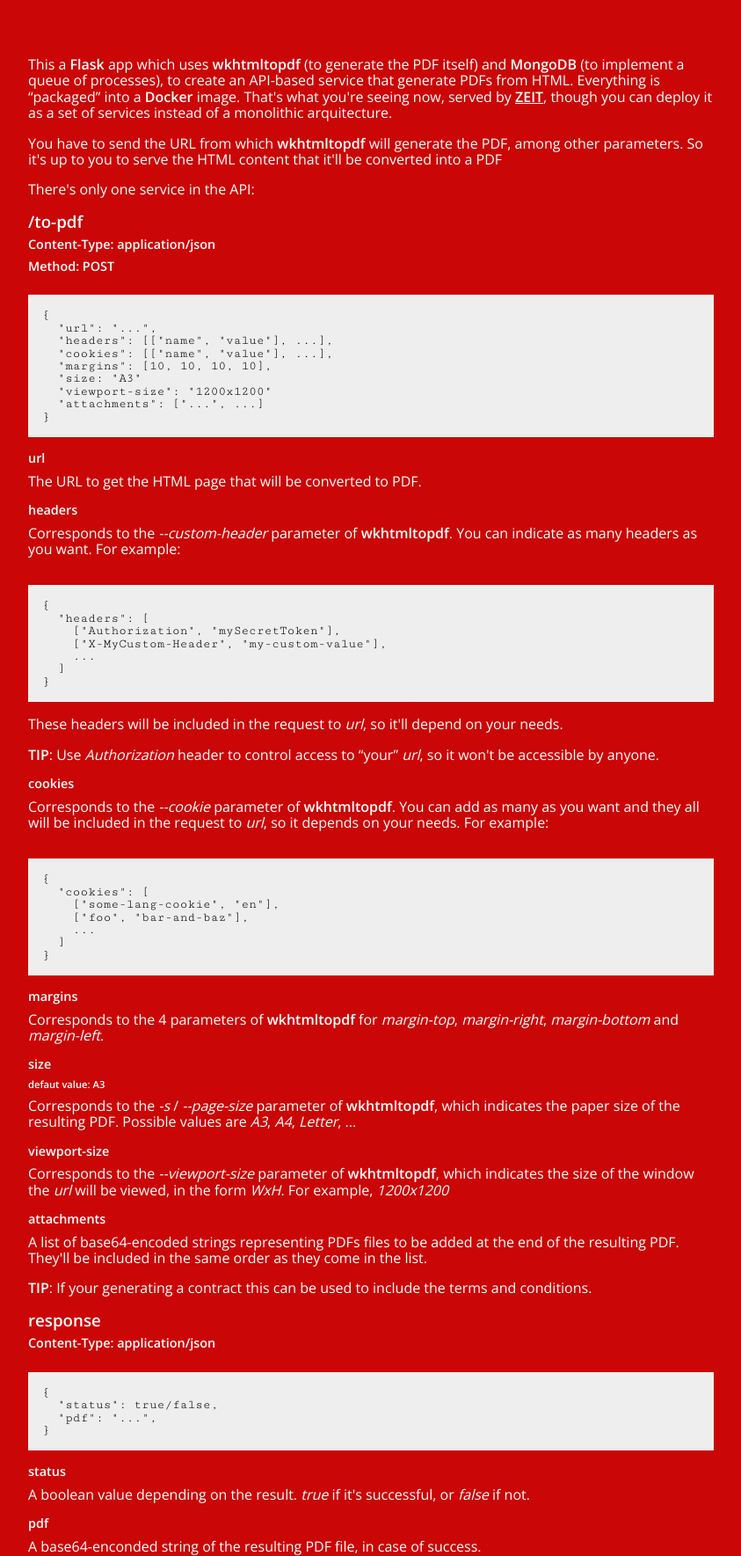
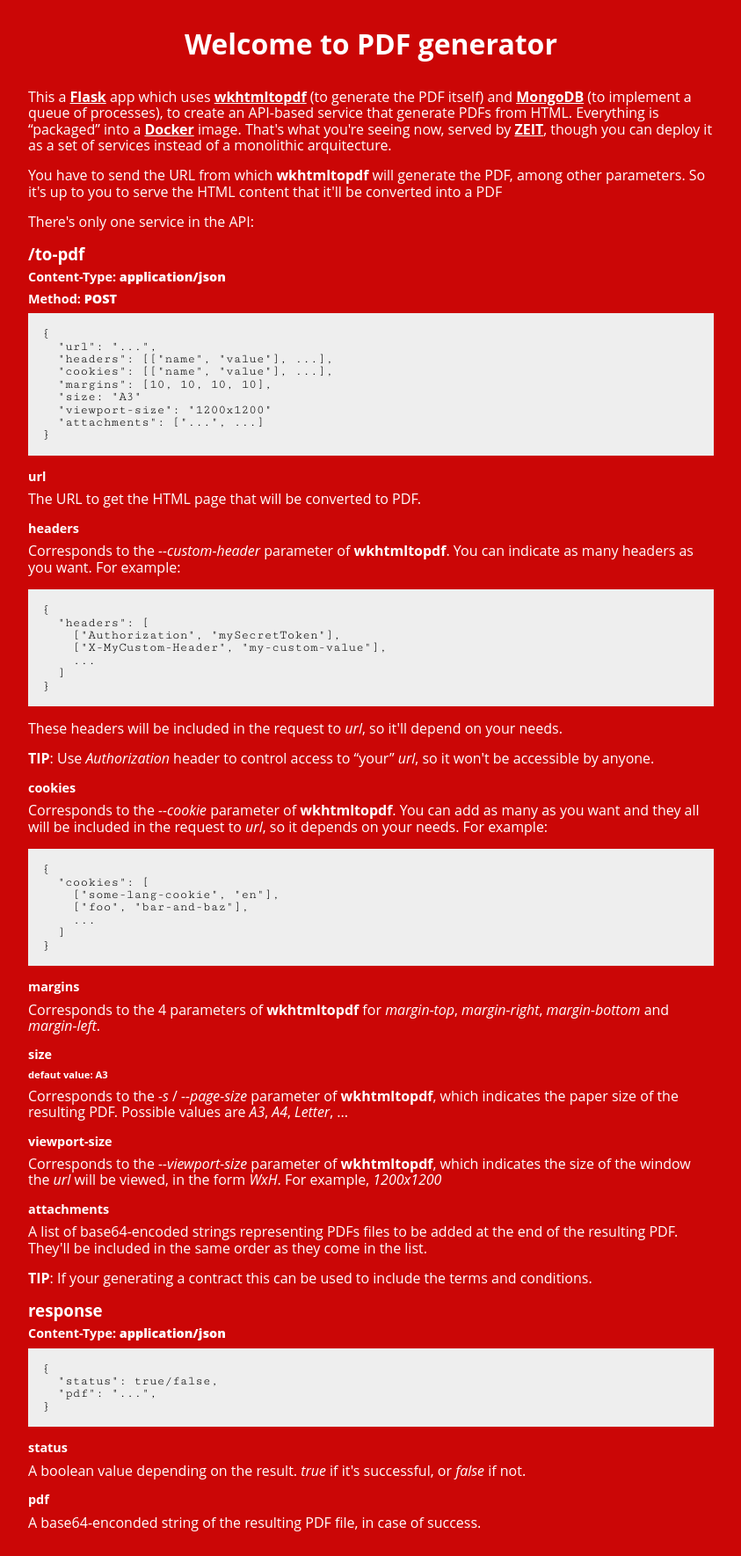
Before and after one commit to leon-domingo/pdf-generator, a Python web app: template pdf_generator/templates/index.html in a window 1280 px wide. Shown: the whole page at 88% size, without its empty margins (218-1061 px from the left). After the commit the page ends 1741 px from the top, so only its background shows below. Run offline with Jinja, Linux system fonts and the light colour scheme; the template is opened without the code that fills it, so the values that code supplies are empty.

Commit message:
Limpieza

```diff
--- a/pdf_generator/routes/__init__.py
+++ b/pdf_generator/routes/__init__.py
@@ -20,7 +20,7 @@ class PdfGeneratorRoute(FlaskView):
 
     @route('/', methods=['GET'])
     def index(self):
-        return render_template('index.html', **{'message_title': 'Welcome to PDF generator'})
+        return render_template('index.html')  # , **{'message_title': 'Welcome to PDF generator'})
 
     # /to-pdf
     @route('/to-pdf', methods=['POST'])
--- a/pdf_generator/static/css/style.css
+++ b/pdf_generator/static/css/style.css
@@ -74,5 +74,5 @@ main .pre {
   background-color: #eee;
   color: #000;
   padding: 1rem;
-  margin: 1rem 0;
+  margin: 0 0 1rem;
 }
--- a/pdf_generator/templates/index.html
+++ b/pdf_generator/templates/index.html
@@ -8,19 +8,16 @@
     <link rel="icon" type="image/png" href="/images/favicon.png" />
     <link rel="stylesheet" href="https://cdnjs.cloudflare.com/ajax/libs/normalize/7.0.0/normalize.min.css" />
     <link href='//fonts.googleapis.com/css?family=Roboto:200,300,400,500,600' rel="stylesheet" type="text/css" />
-    <link href='//fonts.googleapis.com/css?family=Open+Sans:200,300,400,500,600' rel="stylesheet" type="text/css" />
-    <link href='//fonts.googleapis.com/css?family=Raleway:200,300,400,500,600,700,800,900' rel="stylesheet" type="text/css" />
+    <!-- <link href='//fonts.googleapis.com/css?family=Open+Sans:200,300,400,500,600' rel="stylesheet" type="text/css" /> -->
+    <!-- <link href='//fonts.googleapis.com/css?family=Raleway:200,300,400,500,600,700,800,900' rel="stylesheet" type="text/css" /> -->
     <link href="//fonts.googleapis.com/css?family=Cutive+Mono" rel="stylesheet">
     <link rel="stylesheet" href="/css/style.css" />
-    <!-- <link href="/font-awesome-4.7.0/css/font-awesome.min.css" rel="stylesheet" type="text/css"> -->
-    <!-- <link href="/css/foundation.min.css?6_3_0" rel="stylesheet" type="text/css"> -->
-    <!-- <link href="/css/style.css?1499436086615" rel="stylesheet" type="text/css"> -->
   </head>
 
   <body>
     <main>
-      <h1>{{ message_title }}</h1>
-      <p>This a <strong>Flask</strong> app which uses <strong>wkhtmltopdf</strong> (to generate the PDF itself) and <strong>MongoDB</strong> (to implement a queue of processes), to create an API-based service that generate PDFs from HTML. Everything is “packaged” into a <strong>Docker</strong> image. That's what you're seeing now, served by <a href="https://zeit.co" target="_blank">ZEIT</a>, though you can deploy it as a set of services instead of a monolithic arquitecture.</p>
+      <h1>Welcome to PDF generator</h1>
+      <p>This a <a href="http://flask.pocoo.org" target="_blank">Flask</a> app which uses <a href="https://wkhtmltopdf.org" target="_blank">wkhtmltopdf</a> (to generate the PDF itself) and <a href="https://www.mongodb.com" target="_blank">MongoDB</a> (to implement a queue of processes), to create an API-based service that generate PDFs from HTML. Everything is “packaged” into a <a href="https://www.docker.com" target="_blank">Docker</a> image. That's what you're seeing now, served by <a href="https://zeit.co" target="_blank">ZEIT</a>, though you can deploy it as a set of services instead of a monolithic arquitecture.</p>
 
       <p>You have to send the URL from which <strong>wkhtmltopdf</strong> will generate the PDF, among other parameters. So it's up to you to serve the HTML content that it'll be converted into a PDF</p>
 
```
